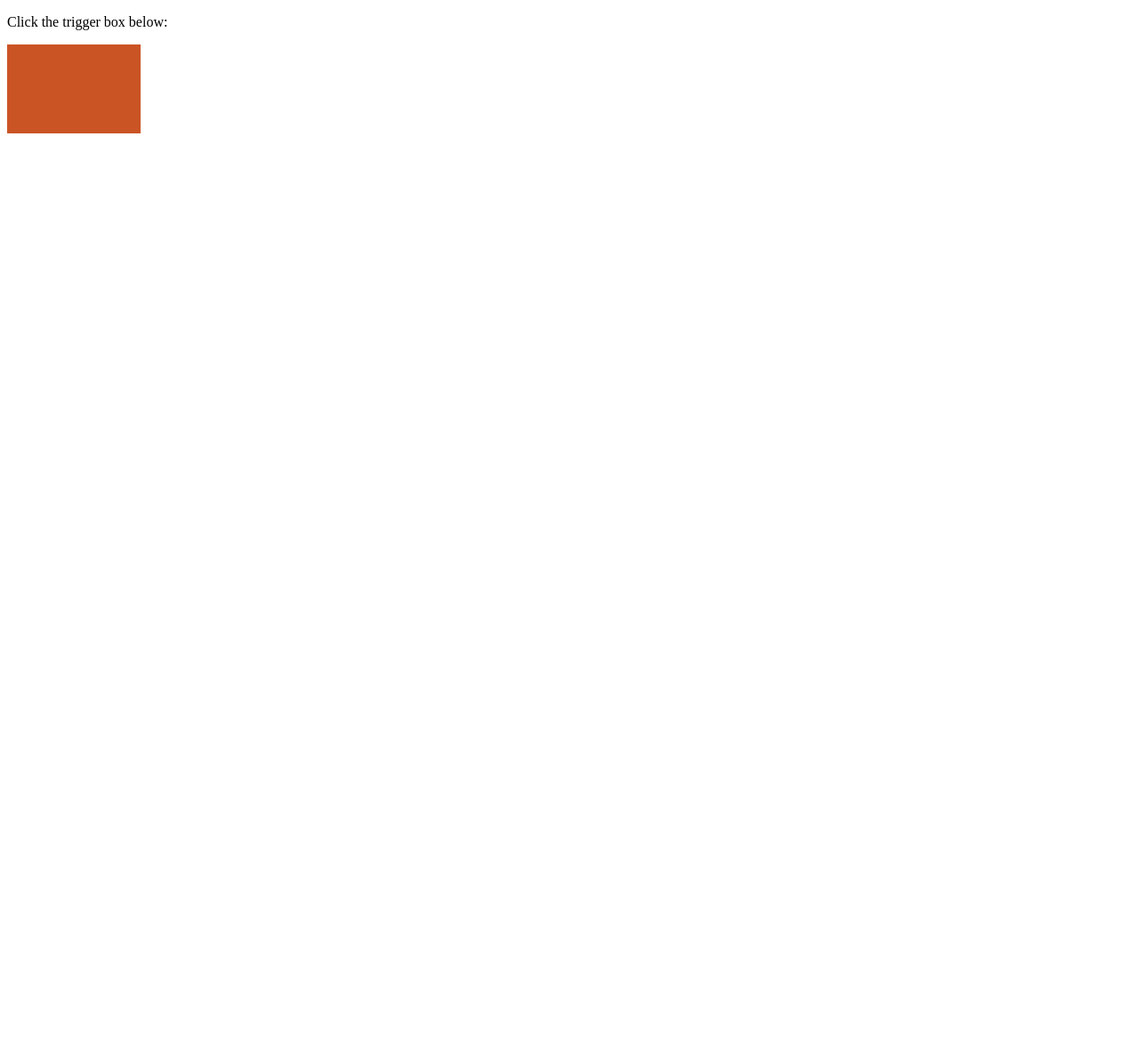
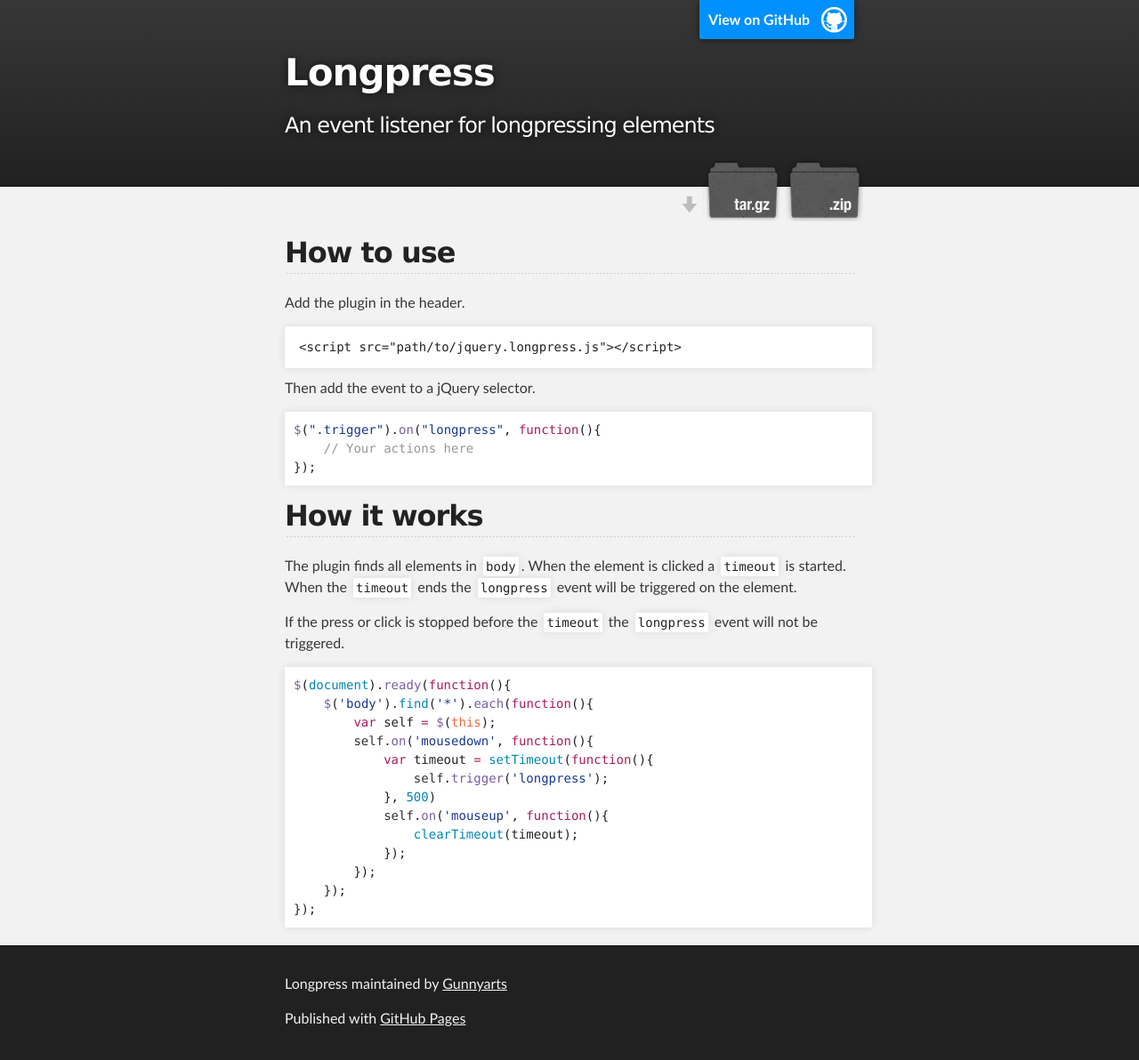
Before and after one commit to Gunnyarts/longpress, a plain HTML site: page index.html in a window 1280 px wide. Shown: the whole page at 89% size. Before the commit the page ends 800 px from the top, so only its background shows below. Drawn offline with nearby package versions, Linux system fonts and the light colour scheme.

Commit message:
Create gh-pages branch via GitHub

```diff
--- a/index.html
+++ b/index.html
@@ -1,24 +1,93 @@
-<!doctype html>
+<!DOCTYPE html>
 <html>
-<head>
-  <meta charset="UTF-8">
-  <title>Longpress jQuery Plugin</title>
-	<link href="css/style.css" type="text/css" rel="stylesheet">
-	<script src="//ajax.googleapis.com/ajax/libs/jquery/2.1.4/jquery.min.js"></script>
-	<script src="js/jquery.longpress.js"></script>
-</head>
-<body>
 
-	<p>Click the trigger box below:</p>
-	<div class="trigger"></div>
+  <head>
+    <meta charset='utf-8'>
+    <meta http-equiv="X-UA-Compatible" content="chrome=1">
+    <meta name="description" content="Longpress : An event listener for longpressing elements">
 
-	<p class="action"></p>
+    <link rel="stylesheet" type="text/css" media="screen" href="stylesheets/stylesheet.css">
 
-	<script>
-		$('.trigger').on('longpress', function(){
-				$('.action').text('You just longpressed');
-		}).on('mousedown', preventContext);
-	</script>
+    <title>Longpress</title>
+  </head>
 
-</body>
+  <body>
+
+    <!-- HEADER -->
+    <div id="header_wrap" class="outer">
+        <header class="inner">
+          <a id="forkme_banner" href="https://github.com/Gunnyarts/longpress">View on GitHub</a>
+
+          <h1 id="project_title">Longpress</h1>
+          <h2 id="project_tagline">An event listener for longpressing elements</h2>
+
+            <section id="downloads">
+              <a class="zip_download_link" href="https://github.com/Gunnyarts/longpress/zipball/master">Download this project as a .zip file</a>
+              <a class="tar_download_link" href="https://github.com/Gunnyarts/longpress/tarball/master">Download this project as a tar.gz file</a>
+            </section>
+        </header>
+    </div>
+
+    <!-- MAIN CONTENT -->
+    <div id="main_content_wrap" class="outer">
+      <section id="main_content" class="inner">
+        <h2>
+<a id="how-to-use" class="anchor" href="#how-to-use" aria-hidden="true"><span class="octicon octicon-link"></span></a>How to use</h2>
+
+<p>Add the plugin in the header.</p>
+
+<pre lang="html5"><code>&lt;script src="path/to/jquery.longpress.js"&gt;&lt;/script&gt;
+</code></pre>
+
+<p>Then add the event to a jQuery selector.</p>
+
+<div class="highlight highlight-source-js"><pre><span class="pl-en">$</span>(<span class="pl-s"><span class="pl-pds">"</span>.trigger<span class="pl-pds">"</span></span>).<span class="pl-en">on</span>(<span class="pl-s"><span class="pl-pds">"</span>longpress<span class="pl-pds">"</span></span>, <span class="pl-k">function</span>(){
+    <span class="pl-c">// Your actions here</span>
+});</pre></div>
+
+<h2>
+<a id="how-it-works" class="anchor" href="#how-it-works" aria-hidden="true"><span class="octicon octicon-link"></span></a>How it works</h2>
+
+<p>The plugin finds all elements in <code>body</code>.
+When the element is clicked a <code>timeout</code> is started. When the <code>timeout</code> ends the <code>longpress</code> event will be triggered on the element.</p>
+
+<p>If the press or click is stopped before the <code>timeout</code> the <code>longpress</code> event will not be triggered.</p>
+
+<div class="highlight highlight-source-js"><pre><span class="pl-en">$</span>(<span class="pl-c1">document</span>).<span class="pl-en">ready</span>(<span class="pl-k">function</span>(){
+    <span class="pl-en">$</span>(<span class="pl-s"><span class="pl-pds">'</span>body<span class="pl-pds">'</span></span>).<span class="pl-c1">find</span>(<span class="pl-s"><span class="pl-pds">'</span>*<span class="pl-pds">'</span></span>).<span class="pl-en">each</span>(<span class="pl-k">function</span>(){
+        <span class="pl-k">var</span> self <span class="pl-k">=</span> <span class="pl-en">$</span>(<span class="pl-v">this</span>);
+        <span class="pl-smi">self</span>.<span class="pl-en">on</span>(<span class="pl-s"><span class="pl-pds">'</span>mousedown<span class="pl-pds">'</span></span>, <span class="pl-k">function</span>(){
+            <span class="pl-k">var</span> timeout <span class="pl-k">=</span> <span class="pl-c1">setTimeout</span>(<span class="pl-k">function</span>(){
+                <span class="pl-smi">self</span>.<span class="pl-en">trigger</span>(<span class="pl-s"><span class="pl-pds">'</span>longpress<span class="pl-pds">'</span></span>);
+            }, <span class="pl-c1">500</span>)
+            <span class="pl-smi">self</span>.<span class="pl-en">on</span>(<span class="pl-s"><span class="pl-pds">'</span>mouseup<span class="pl-pds">'</span></span>, <span class="pl-k">function</span>(){
+                <span class="pl-c1">clearTimeout</span>(timeout);
+            });
+        });
+    });
+});</pre></div>
+      </section>
+    </div>
+
+    <!-- FOOTER  -->
+    <div id="footer_wrap" class="outer">
+      <footer class="inner">
+        <p class="copyright">Longpress maintained by <a href="https://github.com/Gunnyarts">Gunnyarts</a></p>
+        <p>Published with <a href="https://pages.github.com">GitHub Pages</a></p>
+      </footer>
+    </div>
+
+              <script type="text/javascript">
+            var gaJsHost = (("https:" == document.location.protocol) ? "https://ssl." : "http://www.");
+            document.write(unescape("%3Cscript src='" + gaJsHost + "google-analytics.com/ga.js' type='text/javascript'%3E%3C/script%3E"));
+          </script>
+          <script type="text/javascript">
+            try {
+              var pageTracker = _gat._getTracker("UA-71809928-1");
+            pageTracker._trackPageview();
+            } catch(err) {}
+          </script>
+
+
+  </body>
 </html>
```
Also changed, not shown: params.json (+1 -1 lines).
